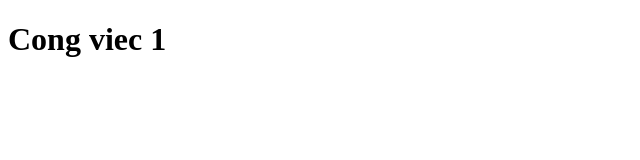
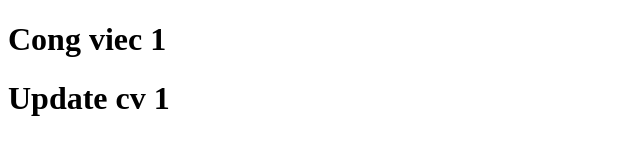
Before and after one commit to minionpham/git, a plain HTML site: page index.html in a window 1280 px wide. Shown: the whole page, without its empty margins (0-640 px from the left). Drawn offline with Linux system fonts and the light colour scheme.

Commit message:
1. sua cong viec 1

```diff
--- a/index.html
+++ b/index.html
@@ -7,5 +7,6 @@
   </head>
   <body>
     <h1>Cong viec 1</h1>
+    <h1>Update cv 1</h1>
   </body>
 </html>
```
